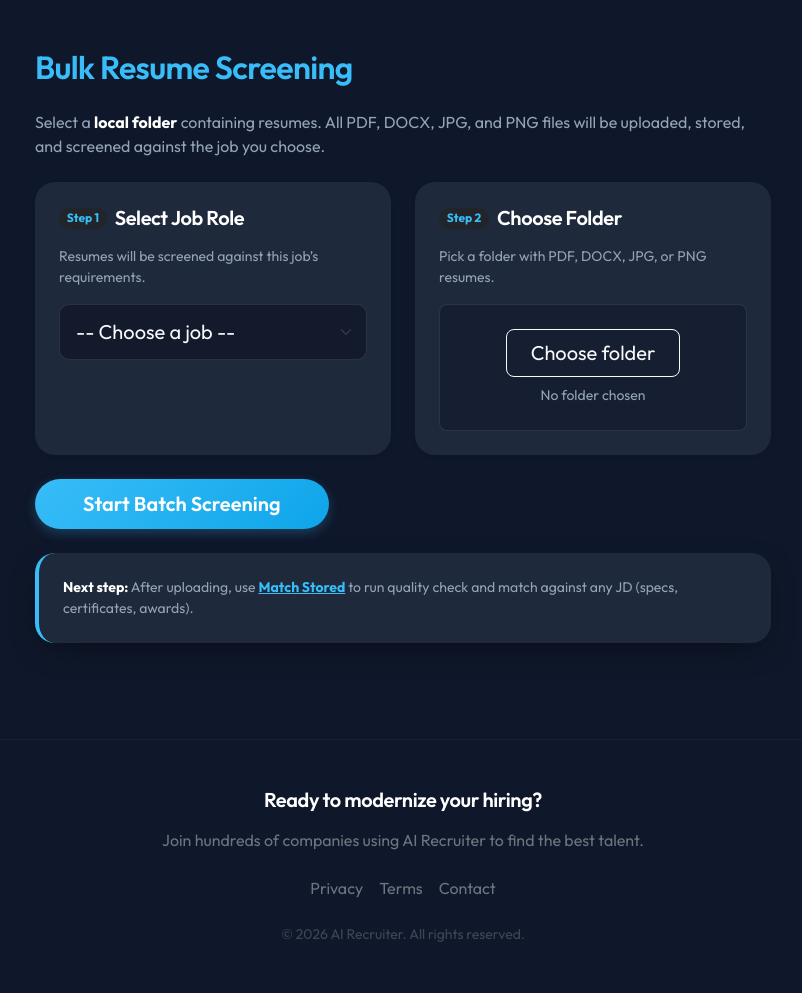
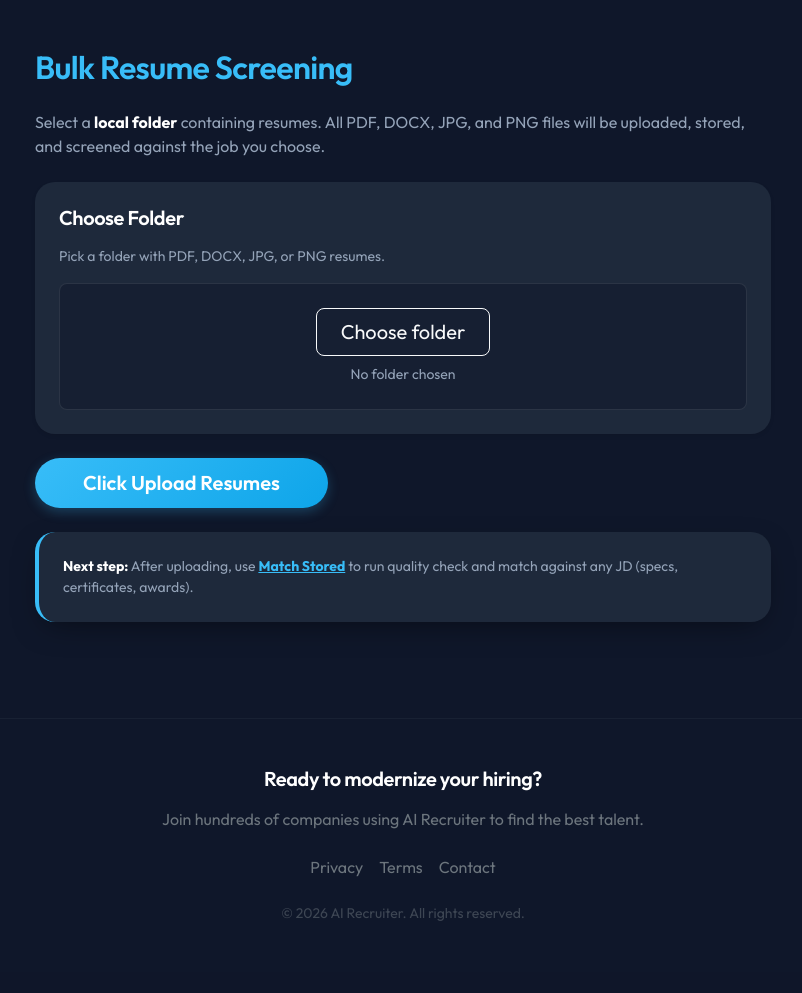
Before and after one commit to nd1990/ATS-Resume, a Django app: page /resumes/bulk-upload/ in a window 1280 px wide. Shown: the part 79-1072 px from the top of the page, without its empty margins (237-1039 px from the left). After the commit the page ends 1000 px from the top, so only its background shows below. Run offline with Django 5.2, Linux system fonts and the light colour scheme; the visitor is signed in with stand-in values (Sample User, id 1); data that the repository does not hold is empty.

Commit message:
Revise bulk upload template to consolidate job role selection into a single step and update button text for clarity

```diff
--- a/resumes/templates/resumes/bulk_upload.html
+++ b/resumes/templates/resumes/bulk_upload.html
@@ -14,28 +14,12 @@
         <form method="post" enctype="multipart/form-data">
             {% csrf_token %}
             <div class="row g-4">
-                <div class="col-md-6">
+
+                <div class="col-md-12">
                     <div class="card bg-card-bg shadow-sm border-0 h-100">
                         <div class="card-body p-4">
                             <div class="d-flex align-items-center gap-2 mb-3">
-                                <span class="badge rounded-pill bg-dark text-accent">Step 1</span>
-                                <h5 class="mb-0 text-white">Select Job Role</h5>
-                            </div>
-                            <p class="text-secondary-c small mb-3">Resumes will be screened against this job’s requirements.</p>
-                            <select name="{{ form.job.name }}" class="form-select form-select-lg bg-dark text-white border-secondary" required>
-                                <option value="">-- Choose a job --</option>
-                                {% for choice in form.job.field.queryset %}
-                                <option value="{{ choice.pk }}">{{ choice.title }}</option>
-                                {% endfor %}
-                            </select>
-                        </div>
-                    </div>
-                </div>
-                <div class="col-md-6">
-                    <div class="card bg-card-bg shadow-sm border-0 h-100">
-                        <div class="card-body p-4">
-                            <div class="d-flex align-items-center gap-2 mb-3">
-                                <span class="badge rounded-pill bg-dark text-accent">Step 2</span>
+
                                 <h5 class="mb-0 text-white">Choose Folder</h5>
                             </div>
                             <p class="text-secondary-c small mb-3">Pick a folder with PDF, DOCX, JPG, or PNG resumes.</p>
@@ -53,7 +37,7 @@
             </div>
 
             <div class="mt-4">
-                <button type="submit" class="btn btn-primary btn-lg px-5">Start Batch Screening</button>
+                <button type="submit" class="btn btn-primary btn-lg px-5">Click Upload Resumes</button>
             </div>
         </form>
 
```
